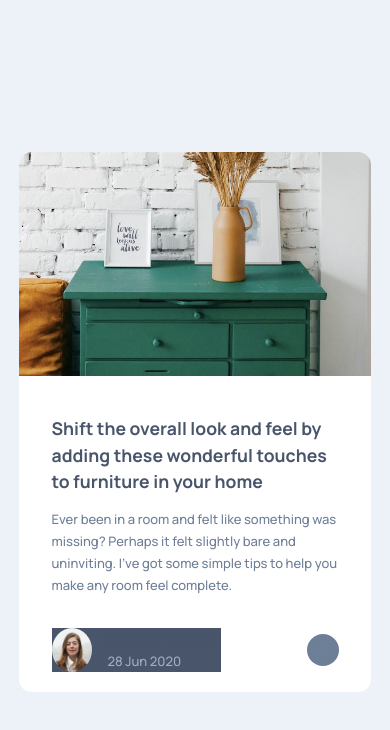
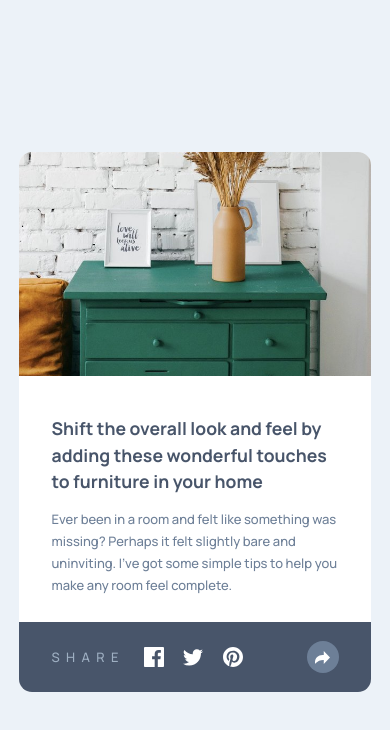
Before and after one commit to z-mn/frontend-mentor-article-preview-component, a plain HTML site: page index.html in a window 390 px wide. Both pictures are taken after a click on the button 322 px from the left and 650 px from the top of the page. Drawn offline with Linux system fonts and the light colour scheme.

Commit message:
mobile design complete

```diff
--- a/index.html
+++ b/index.html
@@ -17,19 +17,19 @@
       <img src="images/drawers.jpg" alt="" class="card__furniture-image">
       <div class="card__text-container">
         <h1>Shift the overall look and feel by adding these wonderful touches to furniture in your home</h1>
-        <p>Ever been in a room and felt like something was missing? Perhaps it felt slightly bare and uninviting. I’ve got some simple tips
+        <p id="text">Ever been in a room and felt like something was missing? Perhaps it felt slightly bare and uninviting. I’ve got some simple tips
           to help you make any room feel complete.</p>
-        <div class="card__about-section card__about-section--secondary">
+        <div class="card__about-section" id="about">
           <div class="about-section__profile" id="profile">
             <img src="images/avatar-michelle.jpg" alt="" class="profile__image">
             <div class="profile__text-container">
               <p class="name">Michelle Appleton</p>
               <p class="date">28 Jun 2020</p>
             </div>
-            <p>Share</p>
-            <svg xmlns="http://www.w3.org/2000/svg" width="20" height="20"><path fill="#FFF" d="M18.896 0H1.104C.494 0 0 .494 0 1.104v17.793C0 19.506.494 20 1.104 20h9.58v-7.745H8.076V9.237h2.606V7.01c0-2.583 1.578-3.99 3.883-3.99 1.104 0 2.052.082 2.329.119v2.7h-1.598c-1.254 0-1.496.597-1.496 1.47v1.928h2.989l-.39 3.018h-2.6V20h5.098c.608 0 1.102-.494 1.102-1.104V1.104C20 .494 19.506 0 18.896 0z"/></svg>
-            <svg xmlns="http://www.w3.org/2000/svg" width="20" height="17"><path fill="#FFF" d="M20 2.172a8.192 8.192 0 01-2.357.646 4.11 4.11 0 001.804-2.27 8.22 8.22 0 01-2.605.996A4.096 4.096 0 0013.847.248c-2.65 0-4.596 2.472-3.998 5.037A11.648 11.648 0 011.392 1a4.109 4.109 0 001.27 5.478 4.086 4.086 0 01-1.858-.513c-.045 1.9 1.318 3.679 3.291 4.075a4.113 4.113 0 01-1.853.07 4.106 4.106 0 003.833 2.849A8.25 8.25 0 010 14.658a11.616 11.616 0 006.29 1.843c7.618 0 11.922-6.434 11.663-12.205A8.354 8.354 0 0020 2.172z"/></svg>
-            <svg xmlns="http://www.w3.org/2000/svg" width="20" height="20"><path fill="#FFF" d="M10 0C4.478 0 0 4.477 0 10c0 4.237 2.636 7.855 6.356 9.312-.088-.791-.167-2.005.035-2.868.182-.78 1.172-4.97 1.172-4.97s-.299-.6-.299-1.486c0-1.39.806-2.428 1.81-2.428.852 0 1.264.64 1.264 1.408 0 .858-.545 2.14-.828 3.33-.236.995.5 1.807 1.48 1.807 1.778 0 3.144-1.874 3.144-4.58 0-2.393-1.72-4.068-4.177-4.068-2.845 0-4.515 2.135-4.515 4.34 0 .859.331 1.781.745 2.281a.3.3 0 01.069.288l-.278 1.133c-.044.183-.145.223-.335.134-1.249-.581-2.03-2.407-2.03-3.874 0-3.154 2.292-6.052 6.608-6.052 3.469 0 6.165 2.473 6.165 5.776 0 3.447-2.173 6.22-5.19 6.22-1.013 0-1.965-.525-2.291-1.148l-.623 2.378c-.226.869-.835 1.958-1.244 2.621.937.29 1.931.446 2.962.446 5.522 0 10-4.477 10-10S15.522 0 10 0z"/></svg>
+            <p class="profle__element--secondary profile__element--hidden">Share</p>
+            <svg class="profle__element--secondary profile__element--hidden" xmlns="http://www.w3.org/2000/svg" width="20" height="20"><path fill="#FFF" d="M18.896 0H1.104C.494 0 0 .494 0 1.104v17.793C0 19.506.494 20 1.104 20h9.58v-7.745H8.076V9.237h2.606V7.01c0-2.583 1.578-3.99 3.883-3.99 1.104 0 2.052.082 2.329.119v2.7h-1.598c-1.254 0-1.496.597-1.496 1.47v1.928h2.989l-.39 3.018h-2.6V20h5.098c.608 0 1.102-.494 1.102-1.104V1.104C20 .494 19.506 0 18.896 0z"/></svg>
+            <svg class="profle__element--secondary profile__element--hidden" xmlns="http://www.w3.org/2000/svg" width="20" height="17"><path fill="#FFF" d="M20 2.172a8.192 8.192 0 01-2.357.646 4.11 4.11 0 001.804-2.27 8.22 8.22 0 01-2.605.996A4.096 4.096 0 0013.847.248c-2.65 0-4.596 2.472-3.998 5.037A11.648 11.648 0 011.392 1a4.109 4.109 0 001.27 5.478 4.086 4.086 0 01-1.858-.513c-.045 1.9 1.318 3.679 3.291 4.075a4.113 4.113 0 01-1.853.07 4.106 4.106 0 003.833 2.849A8.25 8.25 0 010 14.658a11.616 11.616 0 006.29 1.843c7.618 0 11.922-6.434 11.663-12.205A8.354 8.354 0 0020 2.172z"/></svg>
+            <svg class="profle__element--secondary profile__element--hidden" xmlns="http://www.w3.org/2000/svg" width="20" height="20"><path fill="#FFF" d="M10 0C4.478 0 0 4.477 0 10c0 4.237 2.636 7.855 6.356 9.312-.088-.791-.167-2.005.035-2.868.182-.78 1.172-4.97 1.172-4.97s-.299-.6-.299-1.486c0-1.39.806-2.428 1.81-2.428.852 0 1.264.64 1.264 1.408 0 .858-.545 2.14-.828 3.33-.236.995.5 1.807 1.48 1.807 1.778 0 3.144-1.874 3.144-4.58 0-2.393-1.72-4.068-4.177-4.068-2.845 0-4.515 2.135-4.515 4.34 0 .859.331 1.781.745 2.281a.3.3 0 01.069.288l-.278 1.133c-.044.183-.145.223-.335.134-1.249-.581-2.03-2.407-2.03-3.874 0-3.154 2.292-6.052 6.608-6.052 3.469 0 6.165 2.473 6.165 5.776 0 3.447-2.173 6.22-5.19 6.22-1.013 0-1.965-.525-2.291-1.148l-.623 2.378c-.226.869-.835 1.958-1.244 2.621.937.29 1.931.446 2.962.446 5.522 0 10-4.477 10-10S15.522 0 10 0z"/></svg>
           </div>
           <button class="about-section__swap-button" id="button">
             <svg xmlns="http://www.w3.org/2000/svg" width="15" height="13"><path id='image' fill="#6E8098" d="M15 6.495L8.766.014V3.88H7.441C3.33 3.88 0 7.039 0 10.936v2.049l.589-.612C2.59 10.294 5.422 9.11 8.39 9.11h.375v3.867L15 6.495z"/></svg>
--- a/main.js
+++ b/main.js
@@ -2,21 +2,34 @@
 
 const shareButton = document.getElementById('button');
 const shareImage = document.getElementById('image');
-const profileSection = document.getElementById('profile')
 
 shareButton.addEventListener('mouseover', () => {
-    shareImage.style = 'fill: #FFFFFF; transition: 200ms fill ease-in';
+    shareImage.classList.add('about-section__swap-image--secondary');
     shareButton.style.cursor = 'pointer';
 })
 
 shareButton.addEventListener('mouseleave', () => {
-    shareImage.style = 'fill: #6E8098; transition: 200ms fill ease-out'; // this is stopping the button click image colour change.
+    shareImage.classList.remove('about-section__swap-image--secondary');
 })
 
 // Button click - UI change
 
+const aboutSection = document.getElementById('about');
+const marginText = document.getElementById('text');
+const profileSection = document.getElementById('profile');
+const profileContainer = document.querySelector('.profile__text-container');
+const profileImage = document.querySelector('.profile__image');
+const secondaryElements = document.getElementsByClassName('profle__element--secondary');
+
 shareButton.addEventListener('click', () => {
     shareButton.classList.toggle('about-section__swap-button--secondary');
     shareImage.classList.toggle('image--secondary');
+    aboutSection.classList.toggle('card__about-section--secondary');
+    marginText.classList.toggle('text__margin--extra');
     profileSection.classList.toggle('about-section__profile--secondary');
+    profileContainer.classList.toggle('profile__element--hidden');
+    profileImage.classList.toggle('profile__element--hidden');
+    for (let i=0; i < secondaryElements.length; i++) {
+        secondaryElements[i].classList.toggle('profile__element--hidden');
+    }
 })
--- a/style.css
+++ b/style.css
@@ -121,24 +121,51 @@ p {
     transition: 200ms background-color ease-in;
 }
 
-/* Secondary 'about' section styles */
-
-.about-section__profile > svg {
-    display: none;
+.about-section__swap-image--secondary {
+    fill: #FFFFFF;
+    transition: 200ms fill ease-out;
 }
 
-.about-section__profile > p {
-    display: none;
-}
+/* Secondary 'about' section styles */
 
 .about-section__swap-button--secondary {
     background-color: var(--clr-blue-light);
+    transition: 200ms background-color ease-in;
+}
+
+.about-section__swap-button--secondary:hover {
+    background-color: var(--clr-grayish-blue);
 }
 
 .image--secondary {
     fill: #FFFFFF;
+    transition: 200ms fill ease-in;
+}
+
+.card__about-section--secondary {
+    background-color: var(--clr-grayish-blue-dark);
+    transition: 300ms background-color ease-in-out;
+    margin: -3em -2.5em -1.5em -2.5em;
+    padding: 1.5em 2.5em 1.4em 2.5em;
+    border-radius: 0 0 var(--font-size-paragraph) var(--font-size-paragraph);
 }
 
 .about-section__profile--secondary {
-    background-color: var(--clr-grayish-blue-dark);
+    display: flex;
+    align-items: center;
+    gap: 1.2rem;
 }
+
+.about-section__profile--secondary > p {
+    text-transform: uppercase;
+    letter-spacing: 0.4rem;
+    color: var(--clr-grayish-blue)
+}
+
+.text__margin--extra {
+    margin-block-end: 5em;
+}
+
+.profile__element--hidden {
+    display: none;
+}
```
